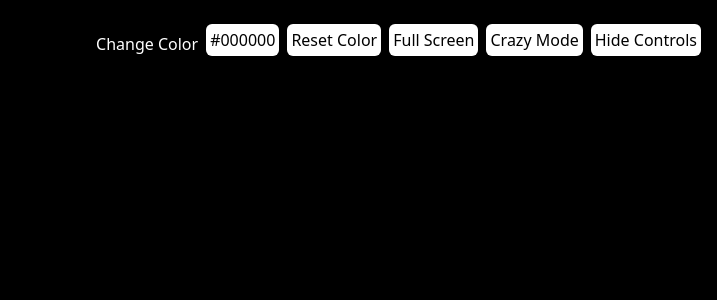
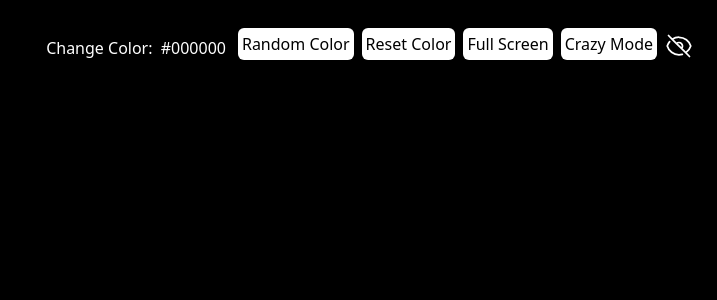
Before and after one commit to Darkace01/blank-page, a Next.js app: page / in a window 1280 px wide. Shown: the top 300 px of the page, without its empty margins (563-1280 px from the left). Built offline with nearby package versions, Linux system fonts and the light colour scheme.

Commit message:
Use hero icons

```diff
--- a/package.json
+++ b/package.json
@@ -9,6 +9,7 @@
     "lint": "next lint"
   },
   "dependencies": {
+    "@heroicons/react": "^2.0.11",
     "autoprefixer": "^10.4.12",
     "next": "12.3.1",
     "postcss": "^8.4.16",
--- a/pages/index.js
+++ b/pages/index.js
@@ -1,4 +1,5 @@
 import { useState, useEffect } from 'react';
+import { EyeIcon, EyeSlashIcon } from '@heroicons/react/24/outline';
 
 const randomColor = () => {
   let randomColor = Math.floor(Math.random() * 16777215).toString(16);
@@ -54,17 +55,22 @@ const Home = () => {
   };
   return (
     <div
-      className='h-full w-full min-h-screen'
+      className='h-full w-full min-h-screen p-1'
       style={{ backgroundColor: color }} //{`background-color: ${color}`}
     >
       {showControls ? (
-        <div className='flex flex-row items-end justify-end p-4 flex-wrap space-x-2 space-y-2'>
-          <h1 className=' text-white'>Change Color</h1>
+        <div className='flex flex-row items-end justify-end align-middle p-4 flex-wrap space-x-2 space-y-2 bg-black bg-opacity-10 rounded-md mx-1'>
+          <h1 className=' text-white align-middle'>
+            Change Color:{' '}
+            <span className='bg-black p-1 bg-opacity-10 rounded-md'>
+              {color}
+            </span>{' '}
+          </h1>
           <button
             className='bg-white text-black p-1 rounded-md '
             onClick={() => setColor(randomColor())}
           >
-            {color}
+            Random Color
           </button>
           <button
             className='bg-white text-black p-1 rounded-md '
@@ -93,21 +99,17 @@ const Home = () => {
               onChange={(e) => setCrazyModeInterval(e.target.value)}
             />
           )}
-          <button
-            className='bg-white text-black p-1 rounded-md '
+          <EyeSlashIcon
+            className='h-7 w-7 text-white'
             onClick={() => setShowControls(!showControls)}
-          >
-            Hide Controls
-          </button>
+          />
         </div>
       ) : (
-        <div className='flex flex-row items-end justify-end p-4'>
-          <button
-            className='bg-slate-800 text-black p-1 rounded-md '
+        <div className='flex flex-row items-end justify-end p-4  bg-black bg-opacity-10 rounded-md mx-1'>
+          <EyeIcon
+            className='h-7 w-7 text-white'
             onClick={() => setShowControls(!showControls)}
-          >
-            Show Controls
-          </button>
+          />
         </div>
       )}
     </div>
```
Also changed, not shown: 1 other file (tests, documents, lock files or other folders).
